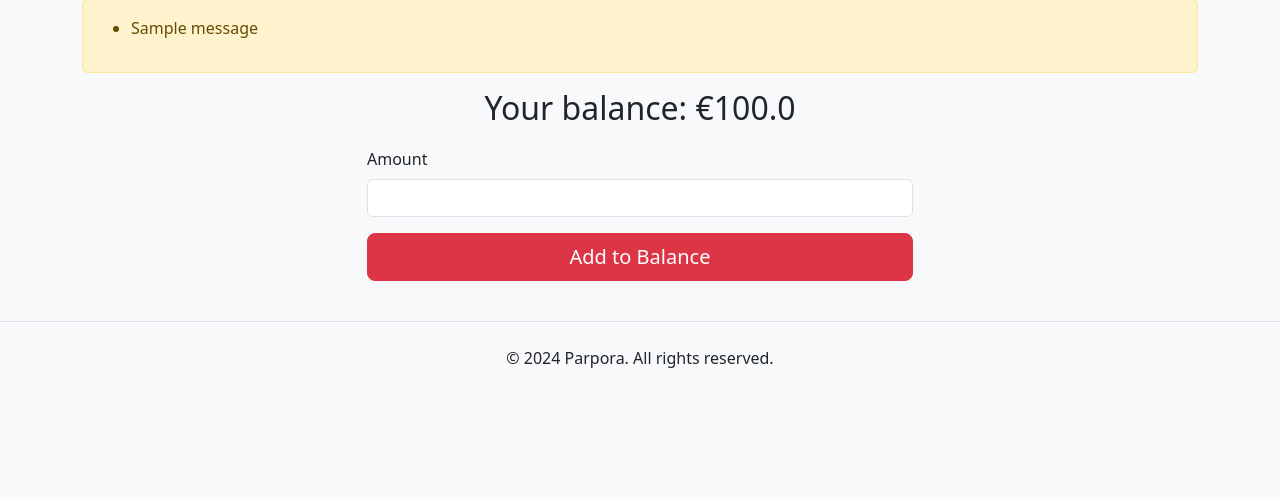
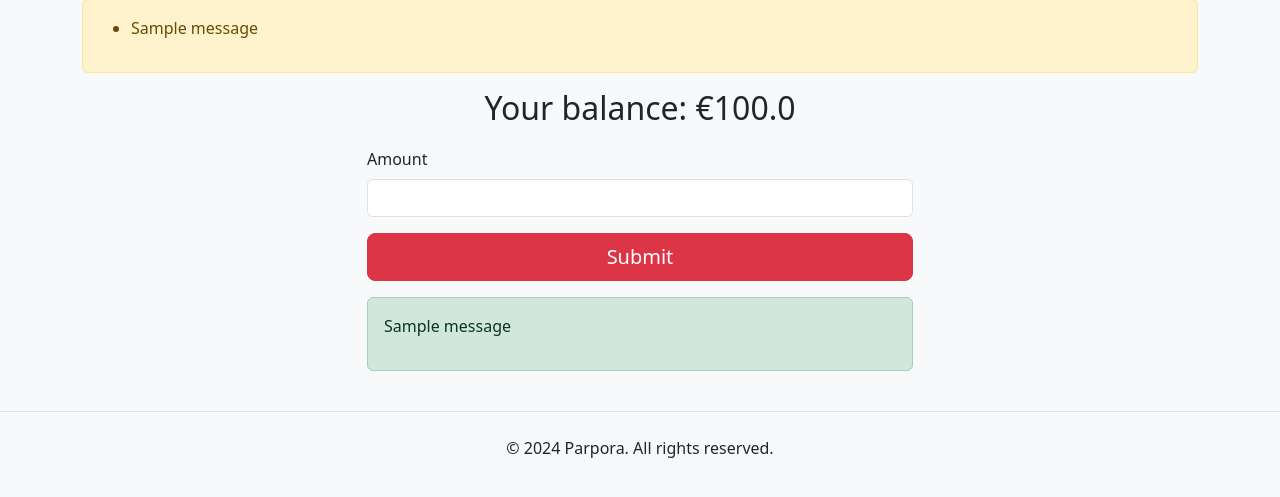
Before and after one commit to kayuserpus/Tarpinis_2, a Flask app: page /user/balance in a window 1280 px wide. Shown: the part 162-659 px from the top of the page. Run offline with Flask 3, Linux system fonts and the light colour scheme; a user stored in the database is signed in; tables that the repository leaves empty hold one stand-in row (values such as "Sample post"); one stand-in notice (Sample message) is shown.

Commit message:
Balance fix and added restrains

```diff
--- a/forms.py
+++ b/forms.py
@@ -1,7 +1,9 @@
 from flask_wtf import FlaskForm
 from wtforms import StringField, PasswordField, BooleanField, SubmitField, FloatField, IntegerField, TextAreaField
 from wtforms.validators import DataRequired, ValidationError, Email, EqualTo
-from models import User  # Import correctly
+from models import User
+from wtforms import DecimalField, SubmitField
+from wtforms.validators import DataRequired, NumberRange
 
 class LoginForm(FlaskForm):
     username = StringField('Username', validators=[DataRequired()])
@@ -27,8 +29,8 @@ class RegistrationForm(FlaskForm):
             raise ValidationError('Please use a different email address.')
 
 class BalanceForm(FlaskForm):
-    amount = FloatField('Amount', validators=[DataRequired()])
-    submit = SubmitField('Add to Balance')
+    amount = DecimalField('Amount', validators=[DataRequired(), NumberRange(min=0, message="Amount must be positive")])
+    submit = SubmitField('Submit')
 
 class CartForm(FlaskForm):
     product_id = IntegerField('Product ID', validators=[DataRequired()])
--- a/routes/user.py
+++ b/routes/user.py
@@ -2,6 +2,11 @@ from flask import Blueprint, render_template, redirect, url_for, flash
 from flask_login import login_required, current_user
 from models import db, User, Item, Cart
 from forms import BalanceForm, CartForm
+from flask import render_template, redirect, url_for, flash, request
+from flask_login import login_required, current_user
+from . import user
+from forms import BalanceForm
+from app import db
 
 user_bp = Blueprint('user', __name__)
 
@@ -19,11 +24,13 @@ def balance():
     if form.validate_on_submit():
         try:
             amount = float(form.amount.data)
-            # Update user's balance logic here
-            current_user.balance += amount
-            db.session.commit()  # Commit the changes to the database
-            flash('Balance updated successfully!', 'success')
-            return redirect(url_for('user.balance'))
+            if amount <= 0:
+                error = "Amount must be positive."
+            else:
+                current_user.balance += amount
+                db.session.commit()
+                flash('Balance updated successfully!', 'success')
+                return redirect(url_for('user.balance'))
         except ValueError:
             error = "Invalid input. Please enter a numeric value."
         except Exception as e:
--- a/templates/users/balance.html
+++ b/templates/users/balance.html
@@ -13,6 +13,15 @@
                 {{ form.submit(class="btn btn-danger btn-lg w-100") }}
             </div>
         </form>
+        {% with messages = get_flashed_messages(with_categories=true) %}
+          {% if messages %}
+            <div class="alert alert-success" role="alert">
+                {% for category, message in messages %}
+                  <p>{{ message }}</p>
+                {% endfor %}
+            </div>
+          {% endif %}
+        {% endwith %}
         {% if error %}
         <div class="alert alert-danger" role="alert">
             {{ error }}
```
